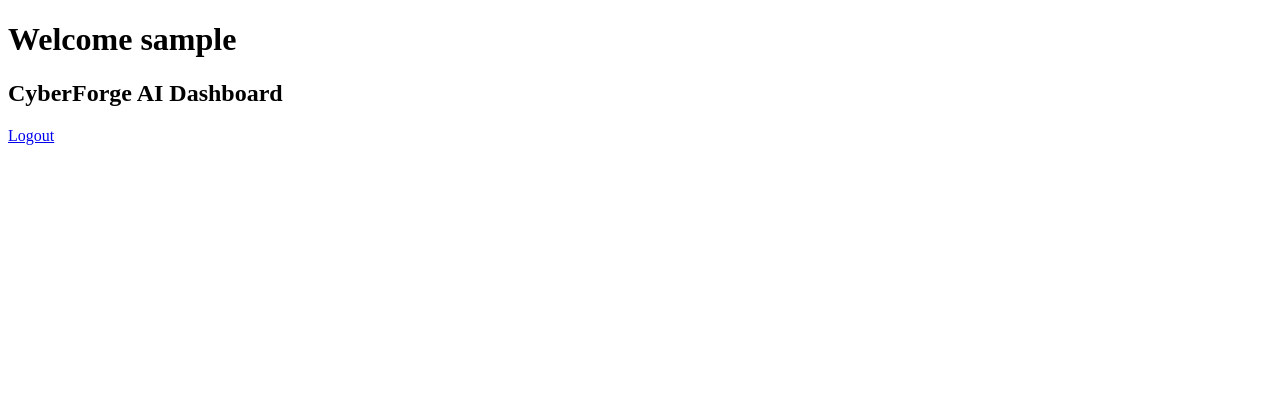
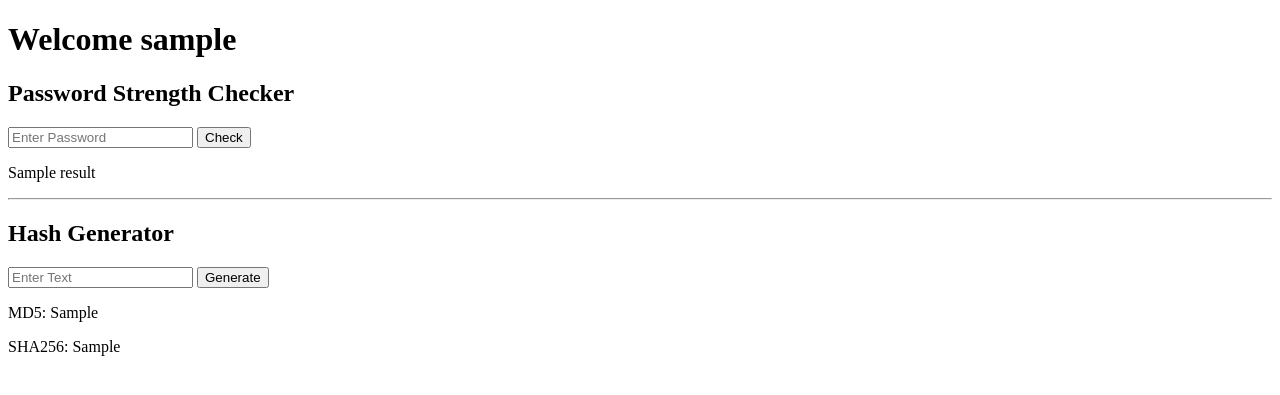
Before and after one commit to GOWTHAM9968/CyberForgeAI, a Flask app: template CyberForgeAI/templates/dashboard.html in a window 1280 px wide. Shown: the top 395 px of the page. Run offline with Flask 3, Linux system fonts and the light colour scheme; the template is opened without the code that fills it: most values are stand-ins (such as "Sample title", 1, 10 or a date in 2020).

Commit message:
Day 3 - Password Checker and Hash Generator

```diff
--- a/CyberForgeAI/app.py
+++ b/CyberForgeAI/app.py
@@ -1,58 +1,119 @@
 from flask import Flask, render_template, request, redirect, session
 from flask_sqlalchemy import SQLAlchemy
 from werkzeug.security import generate_password_hash, check_password_hash
+import hashlib
 
 app = Flask(__name__)
 
 app.secret_key = "cyberforge_secret"
 
 app.config['SQLALCHEMY_DATABASE_URI'] = 'sqlite:///database.db'
+app.config['SQLALCHEMY_TRACK_MODIFICATIONS'] = False
 
 db = SQLAlchemy(app)
+
+# -----------------------------
+# Database Model
+# -----------------------------
 
 class User(db.Model):
     id = db.Column(db.Integer, primary_key=True)
 
-    username = db.Column(db.String(100), unique=True)
+    username = db.Column(
+        db.String(100),
+        unique=True,
+        nullable=False
+    )
 
-    password = db.Column(db.String(200))
+    password = db.Column(
+        db.String(255),
+        nullable=False
+    )
 
 with app.app_context():
     db.create_all()
+
+# -----------------------------
+# Password Checker
+# -----------------------------
+
+def check_password_strength(password):
+
+    score = 0
+
+    if len(password) >= 8:
+        score += 1
+
+    if any(c.isupper() for c in password):
+        score += 1
+
+    if any(c.isdigit() for c in password):
+        score += 1
+
+    if any(not c.isalnum() for c in password):
+        score += 1
+
+    if score <= 1:
+        return "Weak"
+
+    elif score <= 3:
+        return "Medium"
+
+    return "Strong"
+
+# -----------------------------
+# Home/Login Page
+# -----------------------------
 
 @app.route("/")
 def home():
     return render_template("login.html")
 
+# -----------------------------
+# Register Page
+# -----------------------------
+
 @app.route("/register")
 def register():
     return render_template("register.html")
+
+# -----------------------------
+# Register User
+# -----------------------------
 
 @app.route("/register_user", methods=["POST"])
 def register_user():
 
     username = request.form["username"]
+    password = request.form["password"]
 
-    password = generate_password_hash(
-        request.form["password"]
+    existing_user = User.query.filter_by(
+        username=username
+    ).first()
+
+    if existing_user:
+        return "Username already exists"
+
+    hashed_password = generate_password_hash(password)
+
+    new_user = User(
+        username=username,
+        password=hashed_password
     )
 
-    user = User(
-        username=username,
-        password=password
-    )
-
-    db.session.add(user)
-
+    db.session.add(new_user)
     db.session.commit()
 
     return redirect("/")
+
+# -----------------------------
+# Login
+# -----------------------------
 
 @app.route("/login", methods=["POST"])
 def login():
 
     username = request.form["username"]
-
     password = request.form["password"]
 
     user = User.query.filter_by(
@@ -68,7 +129,11 @@
 
         return redirect("/dashboard")
 
-    return "Invalid Login"
+    return "Invalid Username or Password"
+
+# -----------------------------
+# Dashboard
+# -----------------------------
 
 @app.route("/dashboard")
 def dashboard():
@@ -81,6 +146,57 @@
         username=session["user"]
     )
 
+# -----------------------------
+# Password Strength Checker
+# -----------------------------
+
+@app.route("/password", methods=["POST"])
+def password_checker():
+
+    if "user" not in session:
+        return redirect("/")
+
+    password = request.form["password"]
+
+    result = check_password_strength(password)
+
+    return render_template(
+        "dashboard.html",
+        username=session["user"],
+        result=result
+    )
+
+# -----------------------------
+# Hash Generator
+# -----------------------------
+
+@app.route("/hash", methods=["POST"])
+def hash_generator():
+
+    if "user" not in session:
+        return redirect("/")
+
+    text = request.form["text"]
+
+    md5 = hashlib.md5(
+        text.encode()
+    ).hexdigest()
+
+    sha256 = hashlib.sha256(
+        text.encode()
+    ).hexdigest()
+
+    return render_template(
+        "dashboard.html",
+        username=session["user"],
+        md5=md5,
+        sha256=sha256
+    )
+
+# -----------------------------
+# Logout
+# -----------------------------
+
 @app.route("/logout")
 def logout():
 
@@ -88,5 +204,9 @@
 
     return redirect("/")
 
+# -----------------------------
+# Run Application
+# -----------------------------
+
 if __name__ == "__main__":
     app.run(debug=True)
--- a/CyberForgeAI/templates/dashboard.html
+++ b/CyberForgeAI/templates/dashboard.html
@@ -7,13 +7,41 @@
 Welcome {{username}}
 </h1>
 
-<h2>
-CyberForge AI Dashboard
-</h2>
+<h2>Password Strength Checker</h2>
 
-<a href="/logout">
-Logout
-</a>
+<form action="/password" method="POST">
+
+<input
+name="password"
+placeholder="Enter Password">
+
+<button>
+Check
+</button>
+
+</form>
+
+<p>{{result}}</p>
+
+<hr>
+
+<h2>Hash Generator</h2>
+
+<form action="/hash" method="POST">
+
+<input
+name="text"
+placeholder="Enter Text">
+
+<button>
+Generate
+</button>
+
+</form>
+
+<p>MD5: {{md5}}</p>
+
+<p>SHA256: {{sha256}}</p>
 
 </body>
 </html>
```
Also changed, not shown: CyberForgeAI/cybersecurity/hash_generator.py (added, +13 -0 lines), CyberForgeAI/cybersecurity/password_checker.py (added, +23 -0 lines), CyberForgeAI/static/style.css (+16 -0 lines), CyberForgeAI/instance/database.db.
